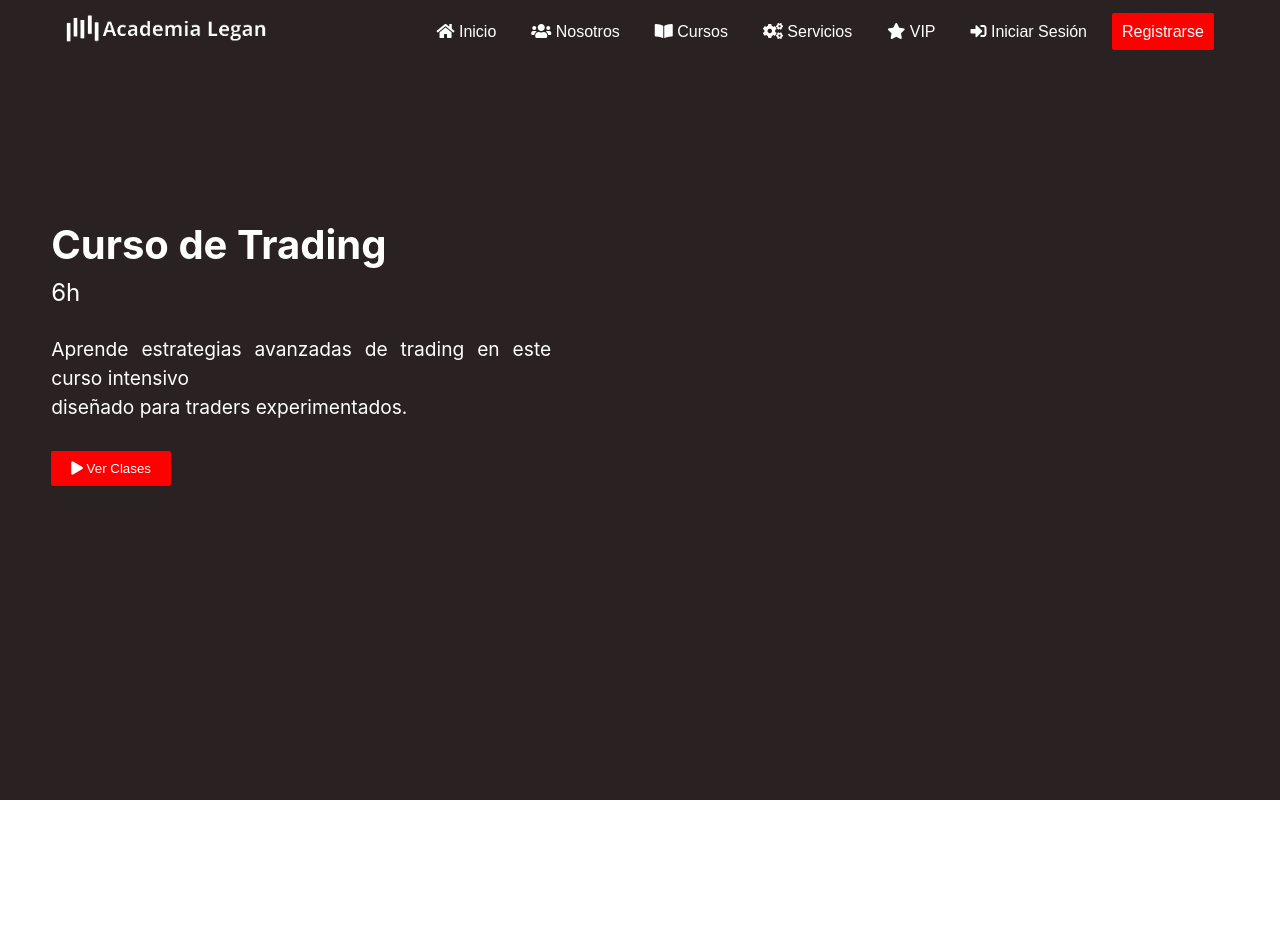
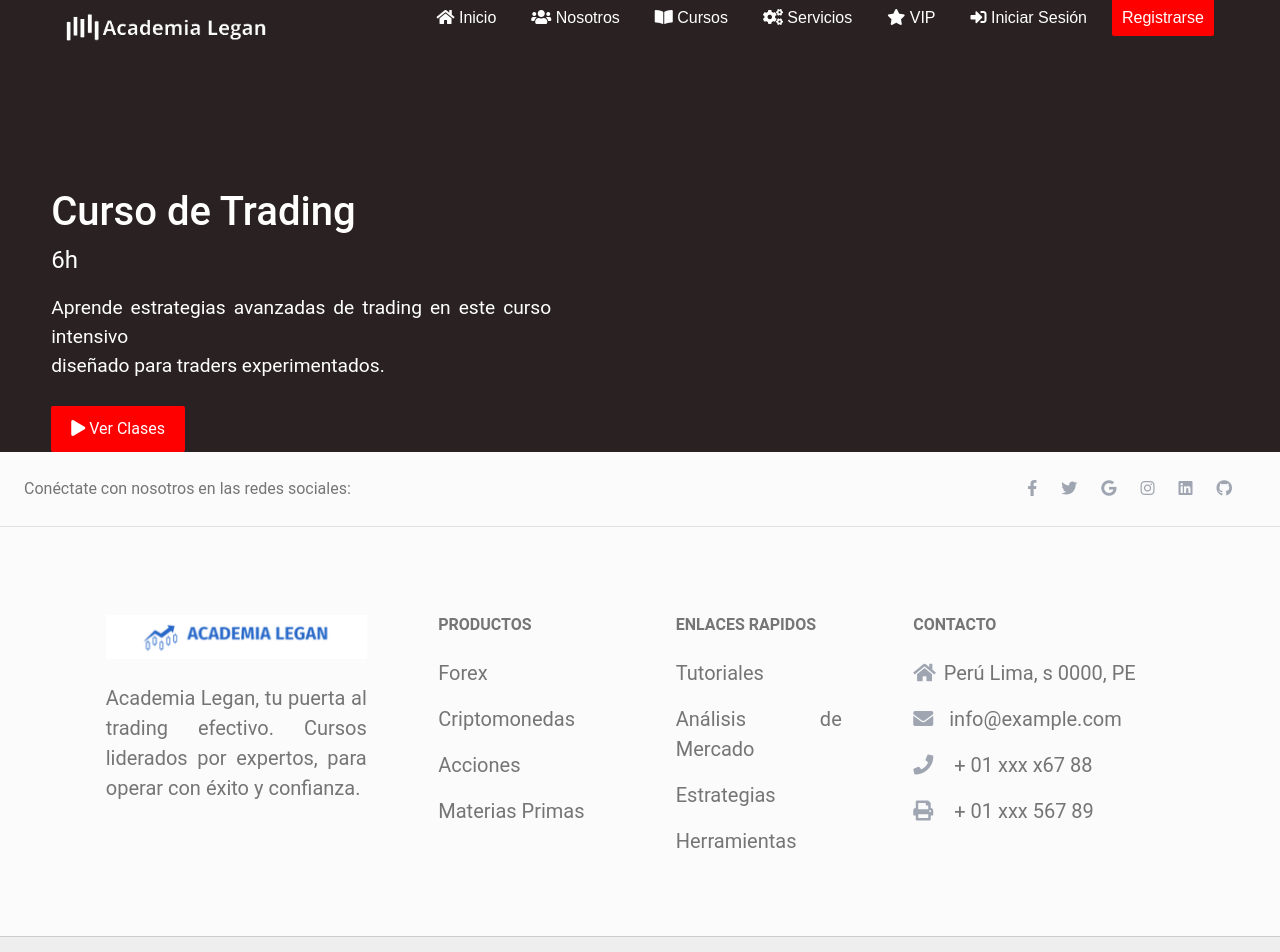
Before and after one commit to LUISFTEC/inmobiliariagutierrez, a React (Create React App) app: page /academia-legan/cursos in a window 1280 px wide. Shown: the top 952 px of the page. Before the commit the page ends 800 px from the top, so only its background shows below. Built offline with nearby package versions, Linux system fonts and the light colour scheme.

Commit message:
se agrego footer a la web como nuevo componente usadno MDB

```diff
--- a/package.json
+++ b/package.json
@@ -7,6 +7,7 @@
     "@testing-library/jest-dom": "^6.1.5",
     "@testing-library/react": "^14.1.2",
     "@testing-library/user-event": "^14.5.1",
+    "mdb-react-ui-kit": "^7.0.0",
     "nth-check": "^2.1.1",
     "react": "^18.2.0",
     "react-dom": "^18.2.0",
@@ -24,7 +25,6 @@
     "predeploy": "npm run build",
     "deploy": "gh-pages -d build"
   },
-
   "resolutions": {
     "nth-check": "2.0.1"
   },
--- a/src/App.js
+++ b/src/App.js
@@ -1,6 +1,7 @@
 import React from 'react';
 import { BrowserRouter as Router, Route, Routes } from 'react-router-dom';
 import Navbar from './components/Navbar';
+import Footer from './components/Footer';
 import Inicio from './components/Inicio'; // Importa el componente Inicio desde el archivo correspondiente
 import CourseSection from './components/CourseSection';
 
@@ -17,7 +18,7 @@ function App() {
                     <Route path="/cursos" element={<CourseSection />} />
                     {/* Otras rutas */}
                 </Routes>
-
+                <Footer />
             </div>
         </Router>
     );
--- /dev/null
+++ b/src/components/Footer.jsx
@@ -0,0 +1,128 @@
+import React from 'react';
+import { MDBFooter, MDBContainer, MDBRow, MDBCol, MDBIcon } from 'mdb-react-ui-kit';
+import 'mdb-react-ui-kit/dist/css/mdb.min.css';
+import logo from '../img/logofoter.png'; // Asegúrate de que la ruta sea correcta
+
+
+export default function App() {
+  return (
+    <MDBFooter bgColor='light' className='text-center text-lg-start text-muted'>
+      <section className='d-flex justify-content-center justify-content-lg-between p-4 border-bottom'>
+        <div className='me-5 d-none d-lg-block'>
+          <span>Conéctate con nosotros en las redes sociales:</span>
+        </div>
+
+        <div>
+          <a href='' className='me-4 text-reset'>
+            <MDBIcon color='secondary' fab icon='facebook-f' />
+          </a>
+          <a href='' className='me-4 text-reset'>
+            <MDBIcon color='secondary' fab icon='twitter' />
+          </a>
+          <a href='' className='me-4 text-reset'>
+            <MDBIcon color='secondary' fab icon='google' />
+          </a>
+          <a href='' className='me-4 text-reset'>
+            <MDBIcon color='secondary' fab icon='instagram' />
+          </a>
+          <a href='' className='me-4 text-reset'>
+            <MDBIcon color='secondary' fab icon='linkedin' />
+          </a>
+          <a href='' className='me-4 text-reset'>
+            <MDBIcon color='secondary' fab icon='github' />
+          </a>
+        </div>
+      </section>
+
+      <section className=''>
+        <MDBContainer className='text-center text-md-start mt-5'>
+          <MDBRow className='mt-3'>
+            <MDBCol md='3' lg='4' xl='3' className='mx-auto mb-4'>
+              <h6 className='text-uppercase fw-bold mb-4'>
+                <img src={logo} alt="Academia Legan" className='me-3' style={{ maxWidth: '100%', height: 'auto' }} />
+              </h6>
+              <p>
+                Academia Legan, tu puerta al trading efectivo. Cursos liderados por expertos, para operar con éxito y confianza.
+              </p>
+
+            </MDBCol>
+
+            <MDBCol md='2' lg='2' xl='2' className='mx-auto mb-4'>
+              <h6 className='text-uppercase fw-bold mb-4'>Productos</h6>
+              <p>
+                <a href='#!' className='text-reset'>
+                  Forex
+                </a>
+              </p>
+              <p>
+                <a href='#!' className='text-reset'>
+                  Criptomonedas
+                </a>
+              </p>
+              <p>
+                <a href='#!' className='text-reset'>
+                  Acciones
+                </a>
+              </p>
+              <p>
+                <a href='#!' className='text-reset'>
+                  Materias Primas
+                </a>
+              </p>
+            </MDBCol>
+
+            <MDBCol md='3' lg='2' xl='2' className='mx-auto mb-4'>
+              <h6 className='text-uppercase fw-bold mb-4'>Enlaces Rapidos</h6>
+              <p>
+                <a href='#!' className='text-reset'>
+                  Tutoriales
+                </a>
+              </p>
+              <p>
+                <a href='#!' className='text-reset'>
+                  Análisis de Mercado
+                </a>
+              </p>
+              <p>
+                <a href='#!' className='text-reset'>
+                  Estrategias
+                </a>
+              </p>
+              <p>
+                <a href='#!' className='text-reset'>
+                  Herramientas
+                </a>
+              </p>
+            </MDBCol>
+
+            <MDBCol md='4' lg='3' xl='3' className='mx-auto mb-md-0 mb-4'>
+              <h6 className='text-uppercase fw-bold mb-4'>Contacto</h6>
+              <p>
+                <MDBIcon color='secondary' icon='home' className='me-2' />
+                Perú Lima, s 0000, PE
+              </p>
+              <p>
+                <MDBIcon color='secondary' icon='envelope' className='me-3' />
+                info@example.com
+              </p>
+              <p>
+                <MDBIcon color='secondary' icon='phone' className='me-3' /> + 01 xxx x67 88
+              </p>
+              <p>
+                <MDBIcon color='secondary' icon='print' className='me-3' /> + 01 xxx 567 89
+              </p>
+            </MDBCol>
+          </MDBRow>
+        </MDBContainer>
+      </section>
+
+      <div className='text-center p-4' style={{ backgroundColor: 'rgba(0, 0, 0, 0.05)' }}>
+        © {new Date().getFullYear()} Derechos reservados:
+        <a className='text-reset fw-bold' href='tu-sitio-web'>
+          Academia Legan
+        </a>
+      </div>
+
+    </MDBFooter>
+  );
+}
--- a/src/components/Inicio.js
+++ b/src/components/Inicio.jsx
@@ -70,7 +70,7 @@ function Inicio() {
                 <div className="top-row">
                     <div className="header-background">
                         <div className="header-content">
-                            <h1>Academia de Trading <br />Aprende con los Mejores</h1>
+                            <h1>Academia de Trading<br />Aprende con los Mejores</h1>
                             <p>
                                 Explora el emocionante mundo del trading con nosotros.
                                 Ya seas un principiante en busca de conocimientos básicos
--- /dev/null
+++ b/src/styles/Footer.css
@@ -0,0 +1,52 @@
+.footer {
+  background-color: #333;
+  color: white;
+  text-align: center;
+  padding: 20px 0;
+}
+
+.footer .footer-content {
+  display: flex;
+  justify-content: space-around;
+  margin-bottom: 20px;
+}
+
+.footer-section {
+  flex: 1;
+  padding: 0 20px;
+}
+
+.footer-section h3 {
+  margin-bottom: 15px;
+}
+
+.footer-section ul {
+  list-style: none;
+  padding: 0;
+}
+
+.footer-section ul li a {
+  color: white;
+  text-decoration: none;
+  margin-bottom: 10px;
+  display: block;
+}
+
+.footer-section ul li a:hover {
+  color: #ffdd00;
+}
+
+.footer-bottom {
+  background-color: #222;
+  color: #ddd;
+  padding: 10px 0;
+}
+
+.footer a {
+  color: white;
+  text-decoration: none;
+}
+
+.footer a:hover {
+  color: #ffdd00;
+}
--- a/src/styles/Inicio.css
+++ b/src/styles/Inicio.css
@@ -189,9 +189,6 @@ p {
 
 @media (max-width: 700px) {
 
-
-
-
   .header-content {
     margin: 100px auto;
   }
@@ -231,7 +228,7 @@ p {
   }
 
   p {
-    font-size: 18px;
+    font-size: 20px;
     line-height: 1.5;
     text-align: justify;
   }
@@ -241,7 +238,7 @@ p {
   }
 }
 
-@media (max-width: 390px) {
+@media (max-width: 400px) {
 
   header {
     width: 100%; /* En modo responsivo, el header ocupa el 100% del ancho de la pantalla */
@@ -255,11 +252,11 @@ p {
   }
 
   header h1 {
-    font-size: 20px;
+    font-size: 30px;
   }
 
   p {
-    font-size: 16px;
+    font-size: 18px;
     line-height: 1.5;
     text-align: justify;
     letter-spacing: 0.5px; /* Ajusta el espaciado entre letras según tus preferencias */
--- a/src/styles/Navbar.css
+++ b/src/styles/Navbar.css
@@ -210,6 +210,24 @@ li a:hover {
     padding: 10px;
   }
   .logo img {
+    width: 150px; /* Más pequeño en pantallas más estrechas */
+  }
+  /* Otros ajustes responsivos */
+}
+
+@media (max-width: 240px) {
+
+  .menu {
+
+    width: 150px;
+
+  }
+
+  .hamburger-icon {
+    font-size: 15px; /* Ajusta el tamaño del icono */
+    padding: 10px;
+  }
+  .logo img {
     width: 100px; /* Más pequeño en pantallas más estrechas */
   }
   /* Otros ajustes responsivos */
```
Also changed, not shown: src/components/CourseSection.jsx (renamed from src/components/CourseSection.js), src/components/Navbar.jsx (renamed from src/components/Navbar.js), src/img/logofoter.png (added), 1 other file (tests, documents, lock files or other folders).
